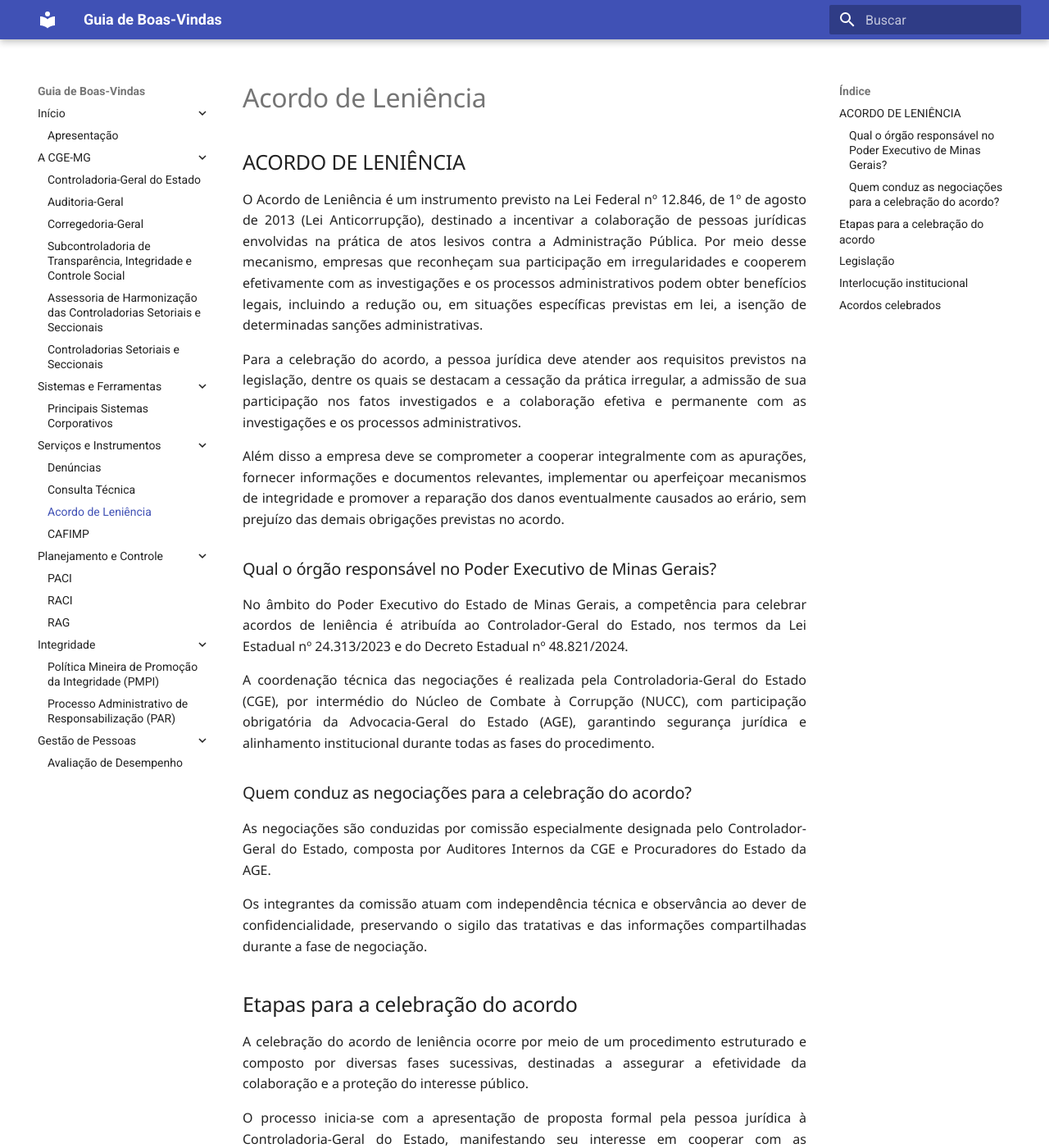
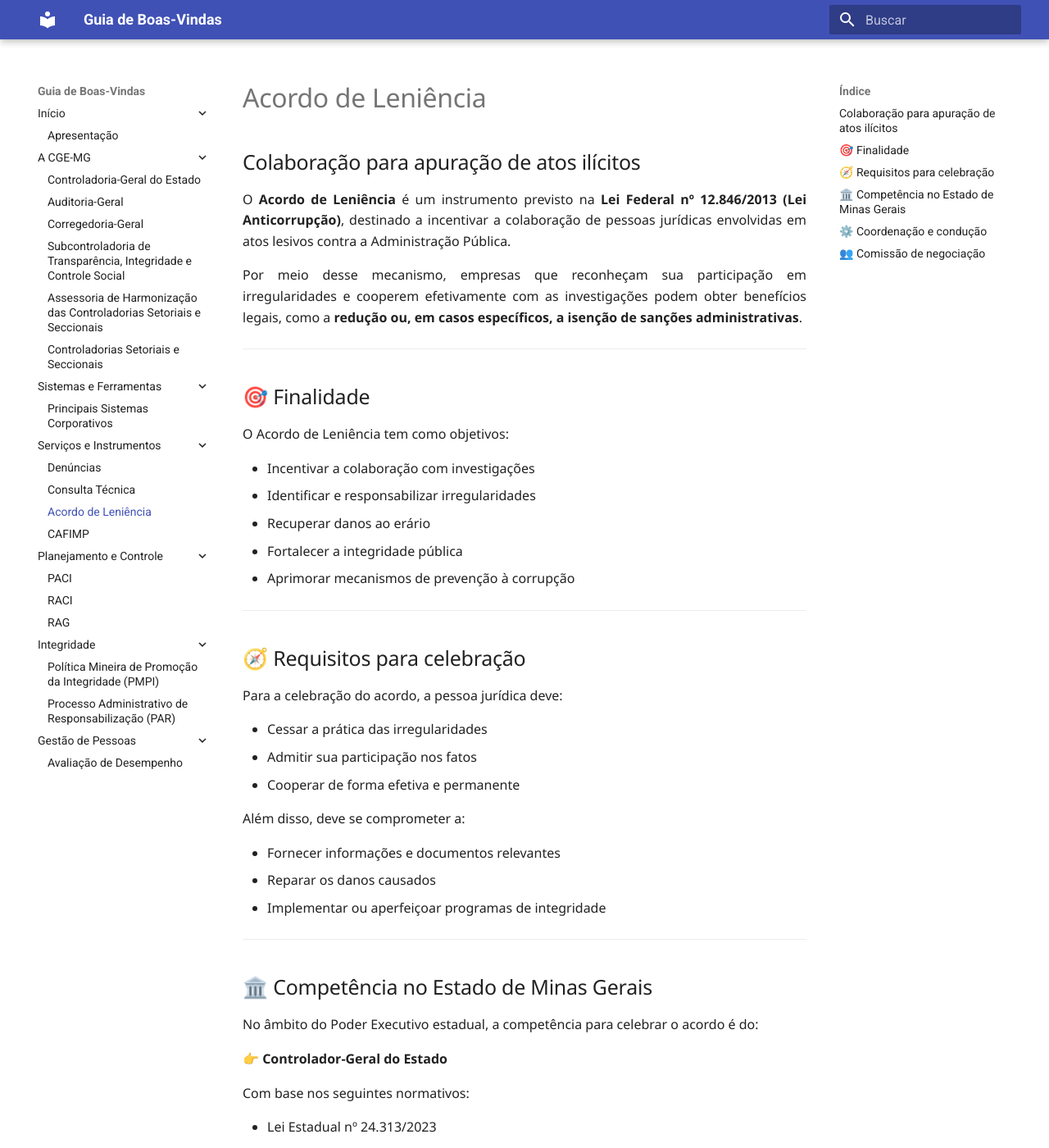
Before and after one commit to CGEMG-AHCS/guia-de-boas-vindas, an MkDocs documentation site: the page built from docs/acordo-leniencia.md, in a window 1280 px wide and 1400 px high. Shown: the whole window at 82% size. Built offline with MkDocs 1.6.1 and Material for MkDocs 9.7.7, drawn with Linux system fonts in a browser that asks for light colours; some of the changed text lies outside the part shown.

Commit message:
Update acordo-leniencia.md

```diff
--- a/docs/acordo-leniencia.md
+++ b/docs/acordo-leniencia.md
@@ -1,59 +1,180 @@
-## ACORDO DE LENIÊNCIA
+# Acordo de Leniência
+## Colaboração para apuração de atos ilícitos
 
-O Acordo de Leniência é um instrumento previsto na Lei Federal nº 12.846, de 1º de agosto de 2013 (Lei Anticorrupção), destinado a incentivar a colaboração de pessoas jurídicas envolvidas na prática de atos lesivos contra a Administração Pública. Por meio desse mecanismo, empresas que reconheçam sua participação em irregularidades e cooperem efetivamente com as investigações e os processos administrativos podem obter benefícios legais, incluindo a redução ou, em situações específicas previstas em lei, a isenção de determinadas sanções administrativas.
+O **Acordo de Leniência** é um instrumento previsto na **Lei Federal nº 12.846/2013 (Lei Anticorrupção)**, destinado a incentivar a colaboração de pessoas jurídicas envolvidas em atos lesivos contra a Administração Pública.
 
-Para a celebração do acordo, a pessoa jurídica deve atender aos requisitos previstos na legislação, dentre os quais se destacam a cessação da prática irregular, a admissão de sua participação nos fatos investigados e a colaboração efetiva e permanente com as investigações e os processos administrativos.
+Por meio desse mecanismo, empresas que reconheçam sua participação em irregularidades e cooperem efetivamente com as investigações podem obter benefícios legais, como a **redução ou, em casos específicos, a isenção de sanções administrativas**.
 
-Além disso a empresa deve se comprometer a cooperar integralmente com as apurações, fornecer informações e documentos relevantes, implementar ou aperfeiçoar mecanismos de integridade e promover a reparação dos danos eventualmente causados ao erário, sem prejuízo das demais obrigações previstas no acordo.
+---
 
-### Qual o órgão responsável no Poder Executivo de Minas Gerais?
+## 🎯 Finalidade
 
-No âmbito do Poder Executivo do Estado de Minas Gerais, a competência para celebrar acordos de leniência é atribuída ao Controlador-Geral do Estado, nos termos da Lei Estadual nº 24.313/2023 e do Decreto Estadual nº 48.821/2024.
+O Acordo de Leniência tem como objetivos:
 
-A coordenação técnica das negociações é realizada pela Controladoria-Geral do Estado (CGE), por intermédio do Núcleo de Combate à Corrupção (NUCC), com participação obrigatória da Advocacia-Geral do Estado (AGE), garantindo segurança jurídica e alinhamento institucional durante todas as fases do procedimento.
+- Incentivar a colaboração com investigações
+- Identificar e responsabilizar irregularidades
+- Recuperar danos ao erário
+- Fortalecer a integridade pública
+- Aprimorar mecanismos de prevenção à corrupção
 
-### Quem conduz as negociações para a celebração do acordo?
+---
 
-As negociações são conduzidas por comissão especialmente designada pelo Controlador-Geral do Estado, composta por Auditores Internos da CGE e Procuradores do Estado da AGE.
+## 🧭 Requisitos para celebração
 
-Os integrantes da comissão atuam com independência técnica e observância ao dever de confidencialidade, preservando o sigilo das tratativas e das informações compartilhadas durante a fase de negociação.
+Para a celebração do acordo, a pessoa jurídica deve:
 
-## Etapas para a celebração do acordo
+- Cessar a prática das irregularidades
+- Admitir sua participação nos fatos
+- Cooperar de forma efetiva e permanente
 
-A celebração do acordo de leniência ocorre por meio de um procedimento estruturado e composto por diversas fases sucessivas, destinadas a assegurar a efetividade da colaboração e a proteção do interesse público.
+Além disso, deve se comprometer a:
 
-O processo inicia-se com a apresentação de proposta formal pela pessoa jurídica à Controladoria-Geral do Estado, manifestando seu interesse em cooperar com as investigações e apurações em curso.
+- Fornecer informações e documentos relevantes
+- Reparar os danos causados
+- Implementar ou aperfeiçoar programas de integridade
 
-Verificada a presença dos requisitos iniciais, é celebrado um Memorando de Entendimentos, documento que estabelece as bases preliminares para o desenvolvimento das tratativas e disciplina a cooperação entre a empresa, a CGE e a AGE durante a fase de negociação.
+---
 
-Na sequência, é designada uma Comissão de Negociação responsável por conduzir as tratativas, analisar as informações apresentadas, solicitar esclarecimentos adicionais e avaliar a efetividade da colaboração oferecida pela empresa.
+## 🏛️ Competência no Estado de Minas Gerais
 
-Concluída a fase de negociação, podem ocorrer dois desfechos distintos:
+No âmbito do Poder Executivo estadual, a competência para celebrar o acordo é do:
 
-* **Celebração do Acordo de Leniência**, quando atendidos os requisitos legais e constatada a efetividade da colaboração;
-* **Desistência da proposta pela empresa ou rejeição pelas autoridades competentes**, hipótese em que as negociações são encerradas e os documentos apresentados são devolvidos, observadas as garantias legais de confidencialidade.
+👉 **Controlador-Geral do Estado**
 
-Uma vez celebrado o acordo, inicia-se a fase de **monitoramento e acompanhamento do cumprimento das obrigações assumidas pela pessoa jurídica**. Nessa etapa, a CGE e a AGE verificam o atendimento das cláusulas pactuadas, incluindo o fornecimento de informações, a implementação de medidas de integridade, a reparação dos danos e demais compromissos assumidos.
+Com base nos seguintes normativos:
 
-Ao final do monitoramento, poderão ocorrer dois resultados:
+- Lei Estadual nº 24.313/2023
+- Decreto Estadual nº 48.821/2024
 
-* **Declaração definitiva de cumprimento do acordo**, quando todas as obrigações forem integralmente atendidas;
-* **Resilição do acordo por descumprimento**, caso a empresa deixe de cumprir as condições pactuadas, hipótese em que poderá perder os benefícios concedidos e sujeitar-se às consequências previstas na legislação e no próprio instrumento celebrado.
+---
 
-## Legislação
+## ⚙️ Coordenação e condução
 
-O acordo de leniência encontra-se regulamentado nos seguintes normativos:
+A coordenação técnica das negociações é realizada pela:
 
-• [Lei Federal nº 12.846/2013 (Lei Anticorrupção)](https://www.planalto.gov.br/ccivil_03/_ato2011-2014/2013/lei/l12846.htm);
+- **Controladoria-Geral do Estado (CGE-MG)**
+- Por meio do **Núcleo de Combate à Corrupção (NUCC)**
 
-• [Decreto Estadual nº 48.821/2024](https://www.almg.gov.br/legislacao-mineira/texto/DEC/48821/2024/);
+Com participação obrigatória da:
 
-• [Resolução Conjunta CGE/AGE nº 5/2024](https://www.pesquisalegislativa.mg.gov.br/LegislacaoCompleta.aspx?cod=213015&marc=).
+- **Advocacia-Geral do Estado (AGE)**
 
-## Interlocução institucional
+---
 
-Em caso de dúvidas, agendamento de reuniões ou encaminhamento de propostas, entrar em contato pelo e-mail: leniencia@cge.mg.gov.br.
+## 👥 Comissão de negociação
 
-## Acordos celebrados
+As negociações são conduzidas por comissão designada pelo Controlador-Geral, composta por:
 
-Conheça os Acordos de Leniência celebrados no Estado de Minas Gerais e outras informações relevantes divulgados no portal da [Controladoria-Geral do Estado](https://cge.mg.gov.br/projetos-especiais/acordo-de-leniencia).
+- Auditores Internos da CGE
+- Procuradores do Estado da AGE
+
+Os trabalhos são pautados por:
+
+- Independência técnica
+- Confidencialidade
+- Segurança jurídica
+
+---
+
+# Etapas do acordo de leniência
+## Procedimento para celebração
+
+A celebração do acordo ocorre por meio de um processo estruturado, composto pelas seguintes etapas:
+
+---
+
+## 📥 1. Proposta inicial
+
+- Apresentação formal pela empresa
+- Manifestação de interesse em cooperar
+
+---
+
+## 📄 2. Memorando de Entendimentos
+
+- Estabelece bases preliminares da negociação
+- Define regras de cooperação entre as partes
+
+---
+
+## 🔄 3. Negociação
+
+- Análise das informações apresentadas
+- Solicitação de esclarecimentos adicionais
+- Avaliação da efetividade da colaboração
+
+---
+
+## ✅ 4. Desfecho da negociação
+
+Podem ocorrer dois resultados:
+
+- ✔ **Celebração do acordo**, se atendidos os requisitos legais
+- ❌ **Encerramento das negociações**, por desistência ou rejeição
+
+---
+
+## 📊 5. Monitoramento
+
+Após a celebração, inicia-se o acompanhamento do cumprimento das obrigações, incluindo:
+
+- Implementação de medidas de integridade
+- Reparação de danos
+- Fornecimento contínuo de informações
+
+---
+
+## 🏁 6. Conclusão
+
+O processo pode resultar em:
+
+- ✅ **Cumprimento integral do acordo**
+- ❌ **Descumprimento e rescisão**, com perda de benefícios
+
+---
+
+## 📜 Legislação aplicável
+
+🔗 **Normativos principais:**
+
+- Lei nº 12.846/2013:
+  https://www.planalto.gov.br/ccivil_03/_ato2011-2014/2013/lei/l12846.htm
+
+- Decreto Estadual nº 48.821/2024:
+  https://www.almg.gov.br/legislacao-mineira/texto/DEC/48821/2024/
+
+- Resolução Conjunta CGE/AGE nº 5/2024:
+  https://www.pesquisalegislativa.mg.gov.br/LegislacaoCompleta.aspx?cod=213015
+
+---
+
+## 📩 Interlocução institucional
+
+Para dúvidas ou encaminhamento de propostas:
+
+📧 **E-mail:**
+- leniencia@cge.mg.gov.br
+
+---
+
+## 🔎 Acordos celebrados
+
+Para conhecer acordos já celebrados e outras informações:
+
+🔗 https://cge.mg.gov.br/projetos-especiais/acordo-de-leniencia
+
+---
+
+## 📌 Orientações
+
+!!! note "Importante"
+    O Acordo de Leniência é um instrumento estratégico para o combate à corrupção e para a recuperação de danos ao erário.
+
+!!! tip "Boa prática"
+    A colaboração efetiva e transparente é essencial para a celebração e manutenção dos benefícios do acordo.
+
+!!! warning "Atenção"
+    O descumprimento das obrigações pode resultar na perda dos benefícios concedidos e na aplicação das sanções cabíveis.
+
+---
+``
```
